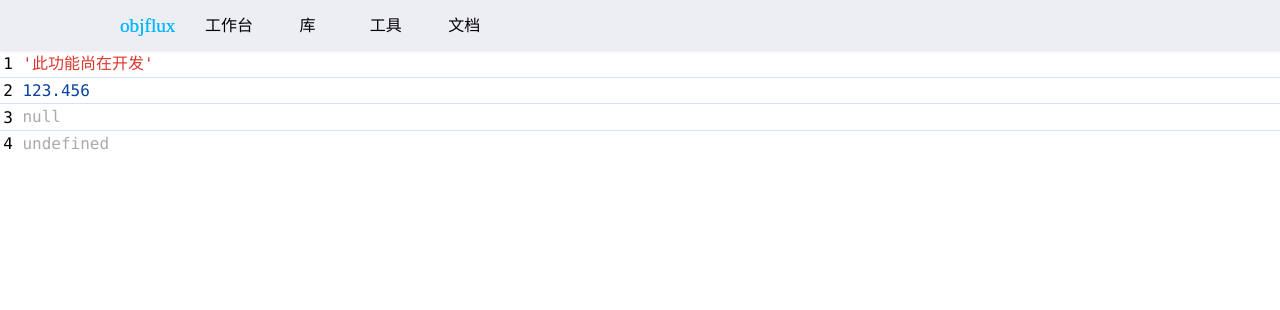
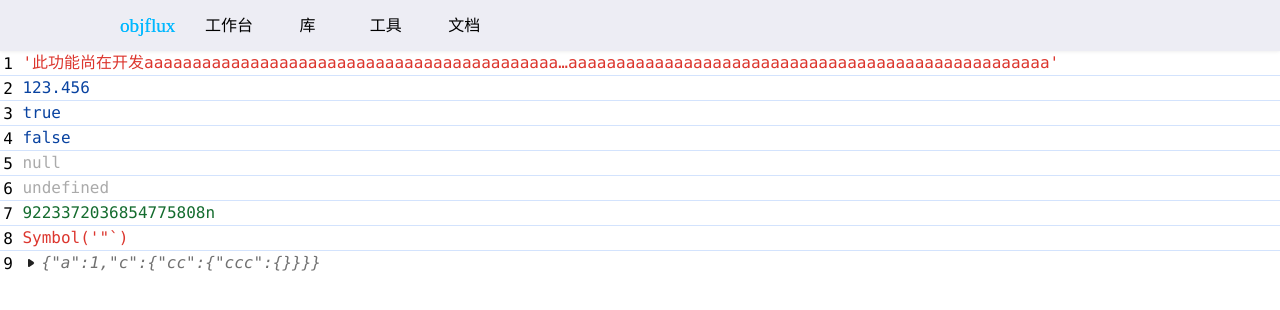
Before and after one commit to x6eull/objflux, a React (Vite) app: page /bench in a window 1280 px wide. Shown: the top 310 px of the page. Built offline with nearby package versions, Linux system fonts and the light colour scheme.

Commit message:
Add more primitive tokens and object tree view

```diff
--- /dev/null
+++ b/src/ValueView/PrimitiveToken.tsx
@@ -0,0 +1,28 @@
+import { useMemo } from 'react';
+import { TokenBase } from './ValueView';
+import { getStringOutline } from './PrimitiveUtils';
+
+export function NullToken() {
+  return (<TokenBase className='null'>null</TokenBase>);
+}
+export function UndefinedToken() {
+  return (<TokenBase className='undefined'>undefined</TokenBase>);
+}
+export function BooleanToken({ value }: { value: boolean }) {
+  return (<TokenBase className='boolean'>{value ? 'true' : 'false'}</TokenBase>);
+}
+export function NumberToken({ value }: { value: number }) {
+  return (<TokenBase className='number'>{value.toString()}</TokenBase>);
+}
+export function BigIntToken({ value }: { value: bigint }) {
+  return (<TokenBase className='bigint'>{value.toString()}n</TokenBase>);
+}
+export function StringToken({ value }: { value: string }) {
+  const outline = useMemo(() => getStringOutline(value), [value]);
+  return (<TokenBase className='string'>'{outline}'</TokenBase>);
+}
+export function SymbolToken({ value }: { value: symbol }) {
+  const desc = value.description ?? '';
+  const descOutline = useMemo(() => getStringOutline(desc), [desc]);
+  return (<TokenBase className='symbol'>Symbol({descOutline})</TokenBase>);
+}
--- /dev/null
+++ b/src/ValueView/PrimitiveUtils.ts
@@ -0,0 +1,15 @@
+export function trimOverlongString(from: string): { trimmed: true; start: string; end: string; outline: string; } | { trimmed: false; } {
+  const maxLength = 100;
+  const length = from.length;
+  if (length > maxLength) {
+    const start = from.substring(0, 50);
+    const end = from.substring(length - 50);
+    const outline = `${start}…${end}`;
+    return { trimmed: true, start, end, outline };
+  }
+  else return { trimmed: false };
+}
+export function getStringOutline(from: string) {
+  const trimResult = trimOverlongString(from);
+  return trimResult.trimmed ? trimResult.outline : from;
+}
--- /dev/null
+++ b/src/ValueView/Triangle.tsx
@@ -0,0 +1,5 @@
+export default function Triangle({ empty = false, ...otherProps }: React.HTMLProps<SVGSVGElement> & { empty?: boolean }) {
+  return (<svg xmlns="http://www.w3.org/2000/svg" width="16" height="16" fill="none" style={{ opacity: empty ? 0 : undefined, flexShrink: 0 }} {...otherProps}><path d="M7.571 11.84C6.908 12.3 6 11.827 6 11.024V4.976c0-.803.908-1.275 1.571-.816l3.784 2.616a1.486 1.486 0 0 1 0 2.448L7.571 11.84Z" fill="#212121" /></svg>);
+  //另一方向三角形
+  //M20.957 5a1 1 0 0 0-.821 1.571l2.633 3.784a1.5 1.5 0 0 0 2.462 0l2.633-3.784A1 1 0 0 0 27.043 5h-6.086Z
+}
--- a/src/ValueView/ValueView.scss
+++ b/src/ValueView/ValueView.scss
@@ -1,30 +1,108 @@
+$comment: #146c2e;
+
+//输出undefined null
+$empty-token: #1f1f1f61;
+$boolean-token: #0842a0;
+$number-token: $boolean-token;
+$bigint-token: $comment;
+
 //输出的特殊token，如字符串、Symbol
 $special-token: #dc362e;
-//输出的数字token
-$number-token: #0842a0;
-//输出bigint 注释同色
-$bigint-token: #146c2e;
-$comment-token: #146c2e;
-//输出undefined null
-$empty-token: #1f1f1f61;
+
+$object-preview: #717171;
 
 .token {
+  margin: .25em 0;
   white-space: pre-wrap;
   font-family: consolas, lucida console, courier new, monospace;
   cursor: default;
   -webkit-user-select: text;
   user-select: text;
   word-break: break-all;
+  line-height: 1em;
 
-  &.string {
-    color: $special-token;
+  pre {
+    margin: 0;
+    font-family: inherit;
+  }
+
+  &:is(.null, .undefined) {
+    color: $empty-token;
+  }
+
+  &.boolean {
+    color: $number-token;
   }
 
   &.number {
     color: $number-token;
   }
 
-  &:is(.null, .undefined) {
-    color: $empty-token;
+  &.bigint {
+    color: $bigint-token;
+  }
+
+  &.string {
+    color: $special-token;
+  }
+
+  &.symbol {
+    color: $special-token;
+  }
+
+  $icon-margin-right: .2em;
+
+  .icon {
+    margin: 0 $icon-margin-right 0 0;
+    transition: transform linear .1s;
+    transform-origin: 50% 50%;
+
+    &.expanded {
+      transform: rotate(90deg);
+    }
+  }
+
+  &.object {
+    display: flex;
+    flex-direction: row;
+
+    .icon-container {}
+
+    &>.content {
+      display: flex;
+      flex-direction: column;
+
+      &>.preview {
+        font-style: italic;
+        color: $object-preview;
+      }
+
+      &>.detail {
+
+        & .prop {
+          list-style: none;
+          display: flex;
+          flex-direction: row;
+
+          &:hover {
+            background-color: #f2f2f2;
+          }
+
+          .object {
+            margin: 0;
+          }
+
+          .value-content {
+            display: flex;
+            flex-direction: column;
+
+            .preview {
+              display: flex;
+              flex-direction: row;
+            }
+          }
+        }
+      }
+    }
   }
 }
--- a/src/ValueView/ValueView.tsx
+++ b/src/ValueView/ValueView.tsx
@@ -1,35 +1,124 @@
+import { ReactNode, useMemo, useState } from 'react';
 import { combineTokens } from '../utils/utils';
+import Triangle from './Triangle';
 import './ValueView.scss';
+import { NullToken, UndefinedToken, BooleanToken, NumberToken, BigIntToken, SymbolToken, StringToken } from './PrimitiveToken';
 
-export function TokenBase({ className, children }: { className?: string, children: string | string[] }) {
-  return (<span className={combineTokens('token', className)}>{children}</span>);
+export function TokenBase({ className, children, onClick, useOl }
+  : {
+    className?: string, children: string | string[] | ReactNode
+  } & ({
+    onClick?: React.MouseEventHandler<HTMLPreElement>,
+    useOl?: false
+  } | {
+    onClick?: React.MouseEventHandler<HTMLOListElement>,
+    useOl: true
+  })) {
+  return useOl ? (<ol onClick={onClick} className={combineTokens('token', className)}>{children}</ol>) : (<pre onClick={onClick} className={combineTokens('token', className)}>{children}</pre>);
 }
 
-export function NumberToken({ value, children }: { value?: number, children?: string }) {
-  return (<TokenBase className='number'>{(value ?? Number(children) ?? 0).toString()}</TokenBase>);
+export function Separator() {
+  return (<span className='separator'>: </span>);
 }
 
-export function UndefinedToken() {
-  return (<TokenBase className='undefined'>undefined</TokenBase>);
-}
-export function NullToken() {
-  return (<TokenBase className='null'>null</TokenBase>);
+export function Prop({ name, value }: { name: string, value: any }) {
+  const [expanded, setExpanded] = useState(false);
+  const isObj = typeof value === 'object' && value !== null;
+  return (<li onClick={(ev) => {
+    ev.preventDefault();
+    ev.stopPropagation();
+    if (isObj)
+      setExpanded(!expanded);
+  }} className='prop'>
+    <Triangle empty={!isObj} className={'icon' + (expanded ? ' expanded' : '')} />
+    <div className='value-content'>
+      <div className='preview'>
+        <pre className='key'>{name}</pre>
+        <Separator />
+        <AutoToken propExpanded={false} value={value} /></div>
+      {isObj && expanded ? <ObjectDetail value={value} /> : <></>}
+    </div>
+  </li>);
 }
 
-export function StringToken({ value, children }: { value?: string, children?: string }) {
-  return (<TokenBase className='string'>'{value ?? children ?? ''}'</TokenBase>);
+
+export function ObjectDetail({ value }: { value: object }) {
+  return (<ol onClick={(ev) => {
+    ev.preventDefault();
+    ev.stopPropagation();
+  }} className='detail'>
+    {Reflect.ownKeys(value)
+      .map((key, index) => {
+        let propValue;
+        try {
+          // eslint-disable-next-line @typescript-eslint/no-non-null-assertion
+          const propDesc = Object.getOwnPropertyDescriptor(value, key)!;
+          if (propDesc.get)
+            propValue = propDesc.get.call(value);
+          else
+            propValue = propDesc.value;
+        }
+        catch (e) { propValue = 'error:' + e }
+        return (<Prop key={index} name={String(key)}
+          value={propValue} />);
+      })
+      .concat([<Prop key={-1} name='[[Prototype]]' value={Reflect.getPrototypeOf(value)} />])}
+  </ol>);
 }
 
-export function AutoToken({ value }: { value: any }) {
+export function ObjectToken({ value, expanded, onClick, mapPrototype = false, showTriangle = true }
+  : { value: object, expanded?: boolean, onClick?(newExpanded: boolean): void, mapPrototype?: boolean, showTriangle?: boolean }) {
+  const preview: ReactNode = useMemo(() => {
+    if (mapPrototype) {
+      const map: Record<string, object> = {
+        Object: Object.prototype
+      };
+      for (const [k, v] of Object.entries(map)) {
+        if (value === v)
+          return k;
+      }
+    }
+    return JSON.stringify(value);
+  }, [mapPrototype, value]);
+  return (<TokenBase className='object' onClick={(ev) => {
+    if (!onClick) return;
+    ev.preventDefault();
+    ev.stopPropagation();
+    onClick(!expanded);
+  }}>
+    <div className='icon-container'>
+      {showTriangle ? <Triangle className={'icon' + (expanded ? ' expanded' : '')} /> : <></>}
+    </div>
+    <div className='content'>
+      <pre className='preview'>{preview}</pre>
+      {expanded ? <ObjectDetail value={value} /> : (<></>)}
+    </div>
+  </TokenBase>);
+}
+
+export function AutoToken({ value, propExpanded }
+  : { value: any, propExpanded?: boolean }) {
+  const [expanded, setExpanded] = useState(false);
+  const isPropValue = typeof propExpanded === 'boolean';
   let result;
-  if (value === undefined)
+  if (value === null)
+    result = <NullToken />;
+  else if (value === undefined)
     result = <UndefinedToken />;
-  else if (value === null)
-    result = <NullToken />;
+  else if (typeof value === 'boolean')
+    result = <BooleanToken value={value} />;
+  else if (typeof value === 'number')
+    result = <NumberToken value={value} />;
+  else if (typeof value === 'bigint')
+    result = <BigIntToken value={value} />;
   else if (typeof value === 'string')
     result = <StringToken value={value} />;
-  else if (typeof value === 'number')
-    result = <NumberToken value={value} />;
-  else throw new Error('Unsupported Token');
+  else if (typeof value === 'symbol')
+    result = <SymbolToken value={value} />;
+  else if (typeof value === 'object')
+    result = <ObjectToken showTriangle={!isPropValue} mapPrototype={isPropValue}
+      expanded={propExpanded ?? expanded} onClick={isPropValue ? undefined : setExpanded} value={value} />;
+  else result = <span style={{ color: '#ee000077' }}>{String(value)}</span>;
+  // else throwErr('Unsupported Token', value);
   return result;
 }
--- a/src/bench/Bench.scss
+++ b/src/bench/Bench.scss
@@ -1,3 +1,9 @@
+ul,
+ol {
+  margin: 0;
+  padding: 0;
+}
+
 .bench {
 
   .value-list {
@@ -15,18 +21,13 @@
         user-select: none;
         min-width: 1.4em;
         padding: 0 .2em;
+        height: 1.5em;
         box-sizing: border-box;
         display: flex;
         flex-direction: row;
         justify-content: start;
         align-items: center;
         font-family: Consolas;
-        height: 1.6rem;
-      }
-
-      .value {
-        min-height: 1.6rem;
-        line-height: 1.6rem;
       }
     }
   }
--- a/src/bench/Bench.tsx
+++ b/src/bench/Bench.tsx
@@ -3,15 +3,15 @@ import './Bench.scss';
 
 export default function Bench() {
   return (<div className='bench'>
-    <ValueList items={['此功能尚在开发', 123.456, null, undefined]} />
+    <ValueList items={['此功能尚在开发'.padEnd(101, 'a'), 123.456, true, false, null, undefined, 2n ** 63n, Symbol('\'"`'), { a: 1, b: Symbol(), c: { cc: { ccc: {} } } }]} />
   </div>);
 }
 
 function ValueList({ items }: { items: any[] }) {
-  return (<div className='value-list'>
-    {items.map((i, index) => (<div key={index} className='item'>
+  return (<ol className='value-list'>
+    {items.map((i, index) => (<li key={index} className='item'>
       <div className='col-tag'>{index + 1}</div>
       <div className='value'><AutoToken value={i} /></div>
-    </div>))}
-  </div>);
+    </li>))}
+  </ol>);
 }
--- a/src/utils/utils.ts
+++ b/src/utils/utils.ts
@@ -148,3 +148,10 @@ export function combineTokens(...tokens: (string | undefined)[]): string {
   }
   return result;
 }
+
+export function throwErr(err: string | Error, ...addtionalData: any[]): never {
+  console.error(...addtionalData);
+  if (!(err instanceof Error))
+    err = new Error(err);
+  throw err;
+}
```
Also changed, not shown: src/tool/official/Playground.tsx (+3 -4 lines), .eslintrc.cjs.
